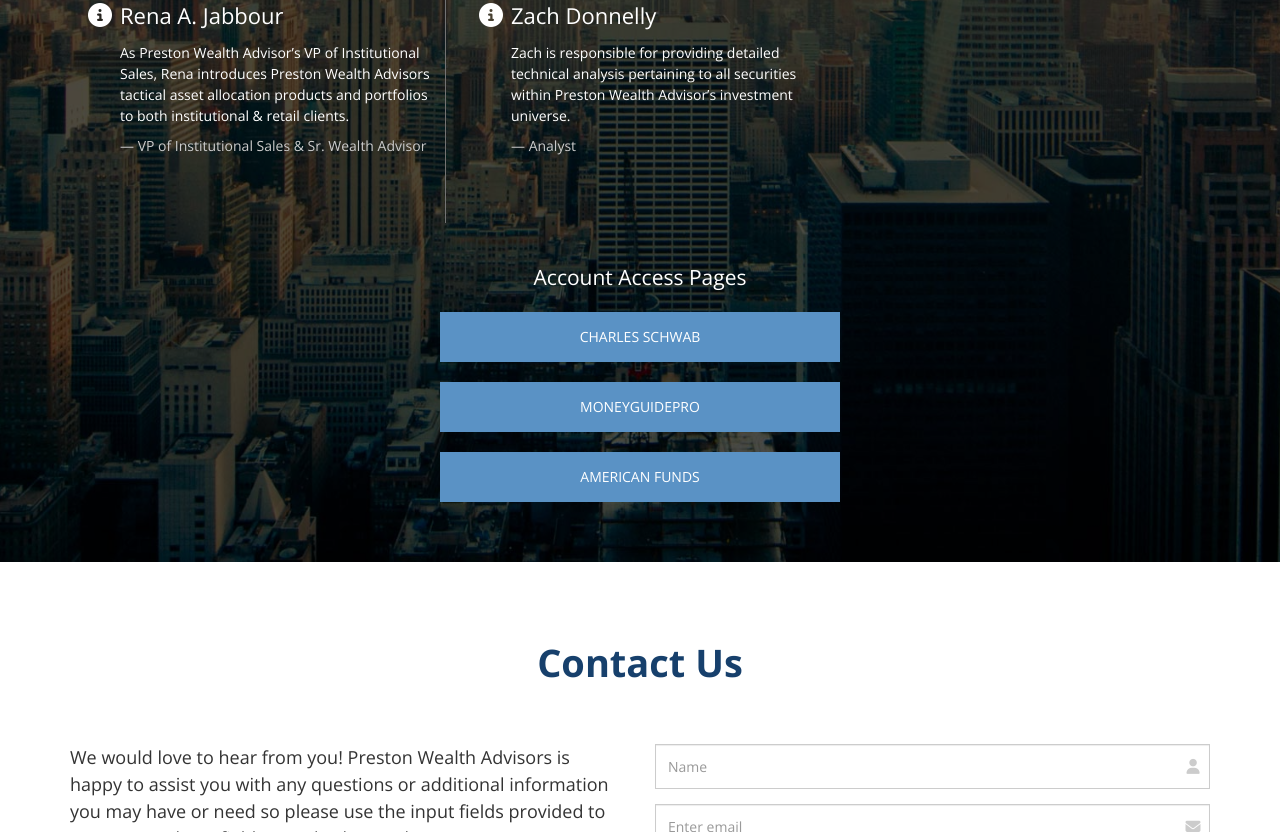
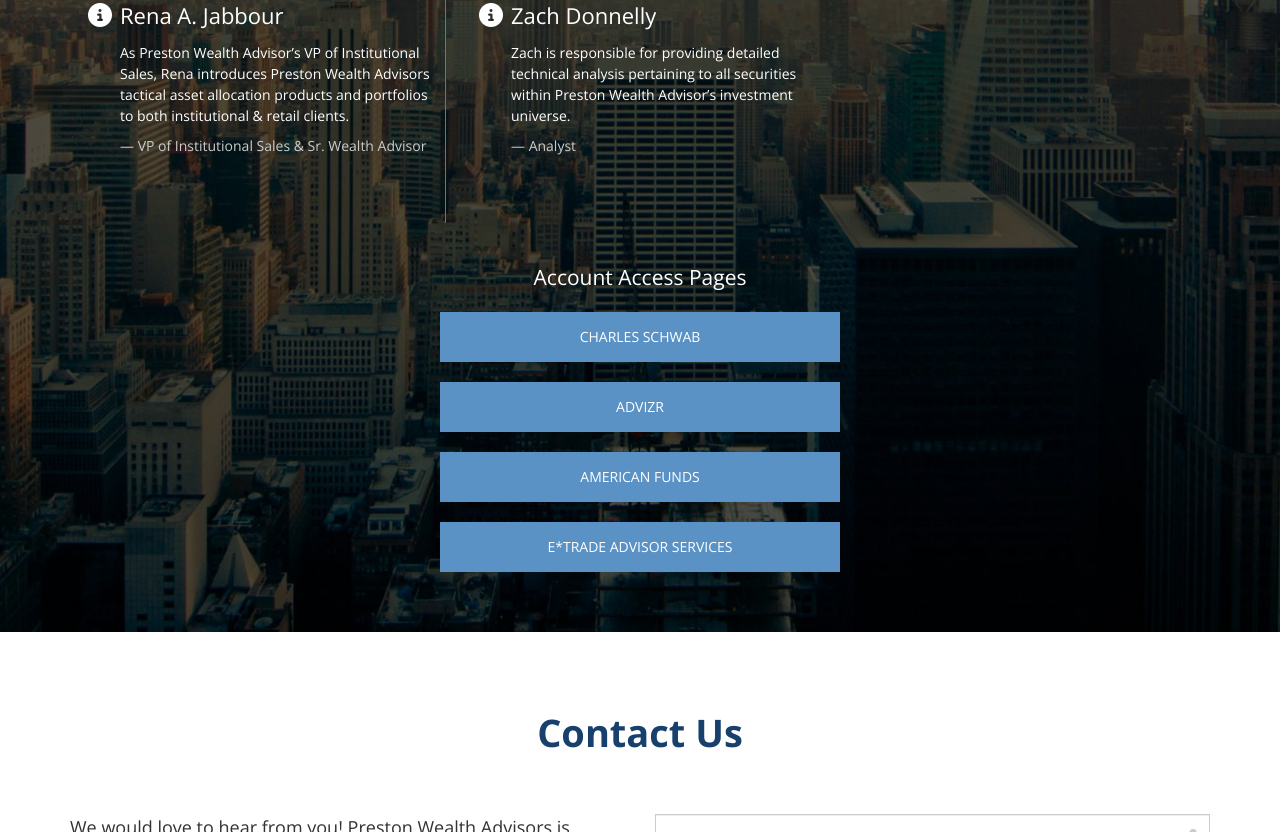
Before and after one commit to RPJpeg/new-preston, a plain HTML site: page index.html in a window 1280 px wide. Shown: the part 4919-5751 px from the top of the page. Drawn offline with nearby package versions, Linux system fonts and the light colour scheme.

Commit message:
Updated index.html

```diff
--- a/index.html
+++ b/index.html
@@ -1129,8 +1129,10 @@
 								<p class="text-center lead">Account Access Pages</p>
 								<p>
 								  <a href="http://www.schwaballiance.com/" target="_blank"><button type="button" class="btn btn-primary btn-lg center-block account-button">Charles Schwab</button></a>
-									<a href="https://www.moneyguidepro.com/ifa/SignOn.aspx" target="_blank"><button type="button" class="btn btn-primary btn-lg center-block account-button">MoneyGuidePro</button></a>
+									<a href="https://app.advizr.com/?hsCtaTracking=b0c3e021-1315-4846-bb1d-001d9a32c5d4%7Cfd8e0e07-a7a7-42b5-b343-082ac165f4ae" target="_blank"><button type="button" class="btn btn-primary btn-lg center-block account-button">Advizr</button></a>
 									<a href="https://www.americanfunds.com/individual/" target="_blank"><button type="button" class="btn btn-primary btn-lg center-block account-button">American Funds</button></a>
+									<a href="https://app.trustamerica.com/liberty/desktop/login.jsf" target="_blank"><button type="button" class="btn btn-primary btn-lg center-block account-button">E*Trade Advisor Services
+									</button></a>
 								</p>
 								<div class="space"></div>
 <!-- ===================== rows end ==================== -->
```
